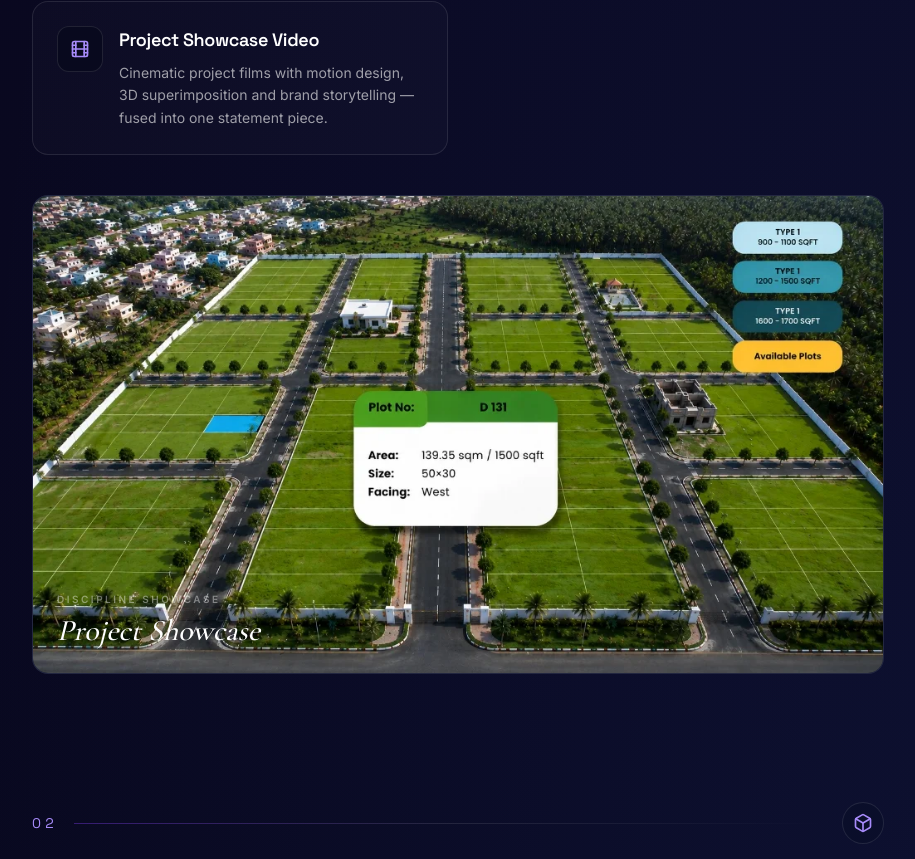
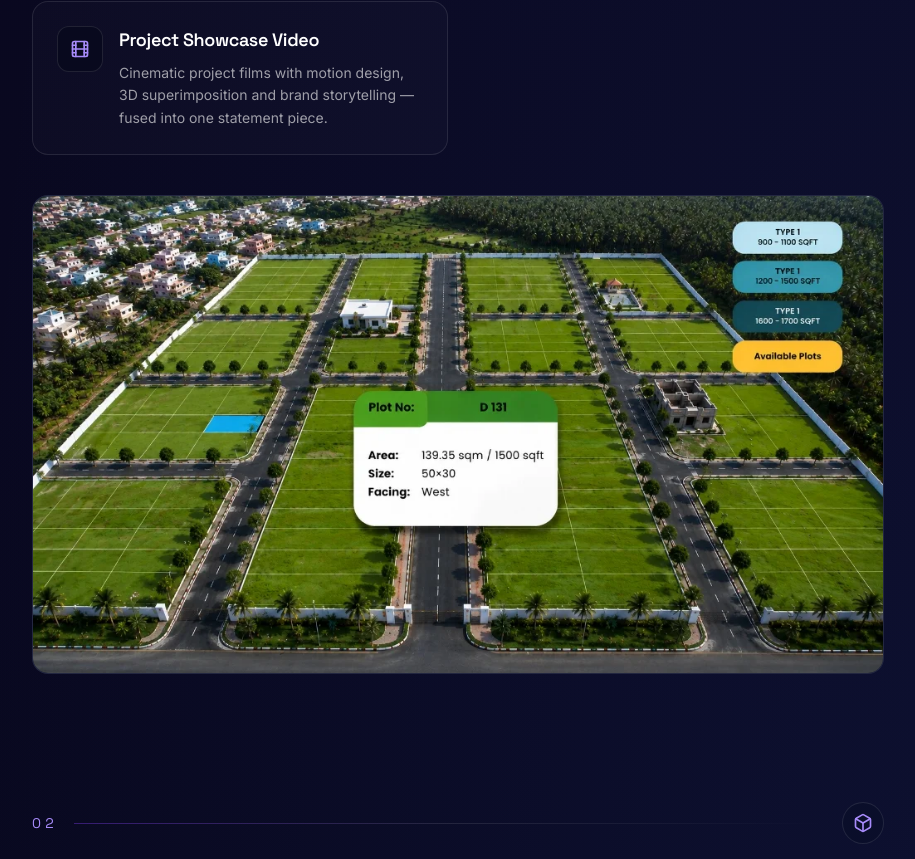
Before and after one commit to adityas777/build91-studio, a Next.js app: page /services in a window 1280 px wide. Shown: the part 2141-3000 px from the top of the page, without its empty margins (332-1247 px from the left). Built offline with nearby package versions, Linux system fonts and the light colour scheme.

Commit message:
feat: embed 3D Virtual Tour on home page and remove text overlays from service images

```diff
--- a/components/SelectedWorkClient.tsx
+++ b/components/SelectedWorkClient.tsx
@@ -131,6 +131,19 @@ export function SelectedWorkClient({ reels }: { reels: Reel[] }) {
             ))}
           </div>
         </AnimatedSection>
+
+        {/* ── 3D Virtual Tour Embed ──────────────────────────────────── */}
+        <AnimatedSection className="w-full mt-12 md:mt-20">
+          <div className="relative w-full aspect-video md:aspect-[21/9] min-h-[450px] md:min-h-[600px] border-y border-white/10 bg-black/20 shadow-2xl">
+            <iframe
+              src="https://demo.build91.in/3BHK-Tour/index.htm"
+              className="absolute inset-0 h-full w-full border-0"
+              allowFullScreen
+              loading="lazy"
+              title="Build91 Studio 3D Virtual Tour"
+            />
+          </div>
+        </AnimatedSection>
       </div>
 
       {/* ── Lightbox ────────────────────────────────────────────────── */}
--- a/components/ServicesPageClient.tsx
+++ b/components/ServicesPageClient.tsx
@@ -153,19 +153,6 @@ export function ServicesPageClient() {
                   className="absolute inset-0 h-full w-full object-cover transition-transform duration-700 group-hover:scale-[1.03]"
                 />
 
-                {/* Dark overlay gradients for text readability and cinematic depth */}
-                <div className="absolute inset-0 bg-gradient-to-t from-ink-950 via-ink-950/20 to-transparent opacity-85 transition-opacity duration-300 group-hover:opacity-75" />
-                <div className="absolute inset-0 bg-gradient-to-r from-ink-950/40 via-transparent to-transparent" />
-
-                {/* Tiny premium corner labels */}
-                <div className="absolute bottom-6 left-6 z-10">
-                  <div className="text-[10px] font-semibold uppercase tracking-[0.25em] text-white/40">
-                    Discipline Showcase
-                  </div>
-                  <div className="text-accent-italic mt-1.5 text-2xl font-medium text-white md:text-3xl">
-                    {pillar.title}
-                  </div>
-                </div>
               </motion.div>
             </section>
           );
```
